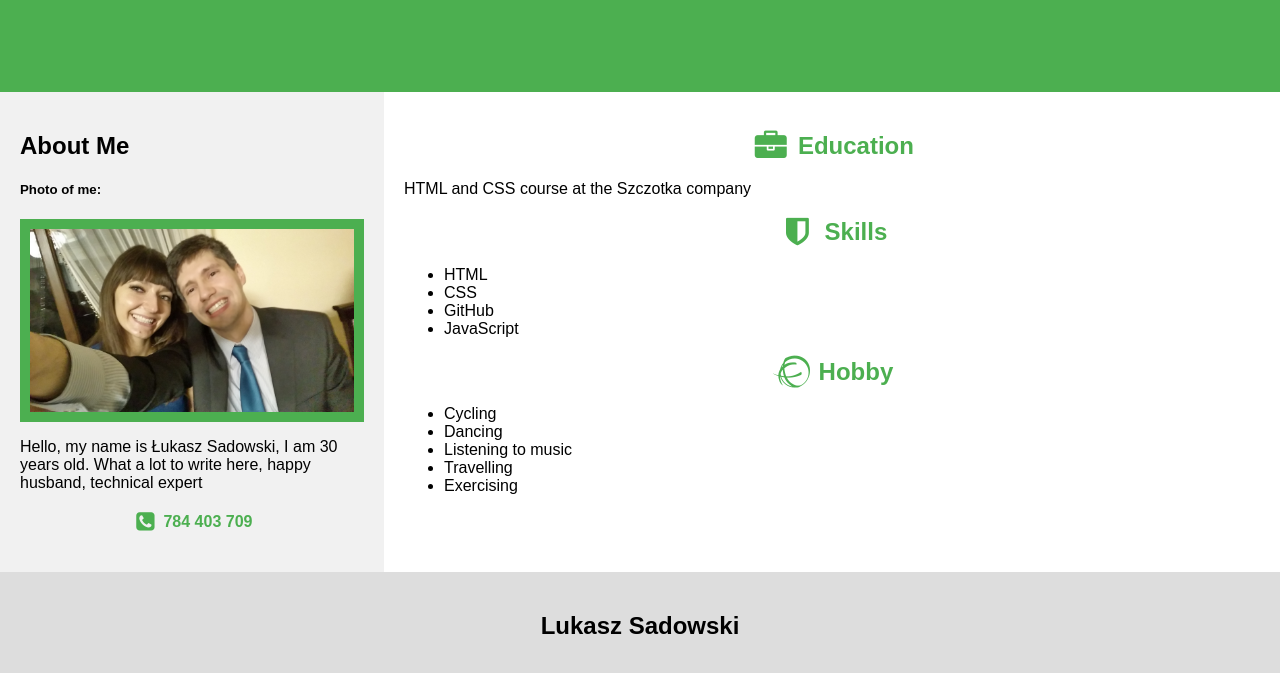
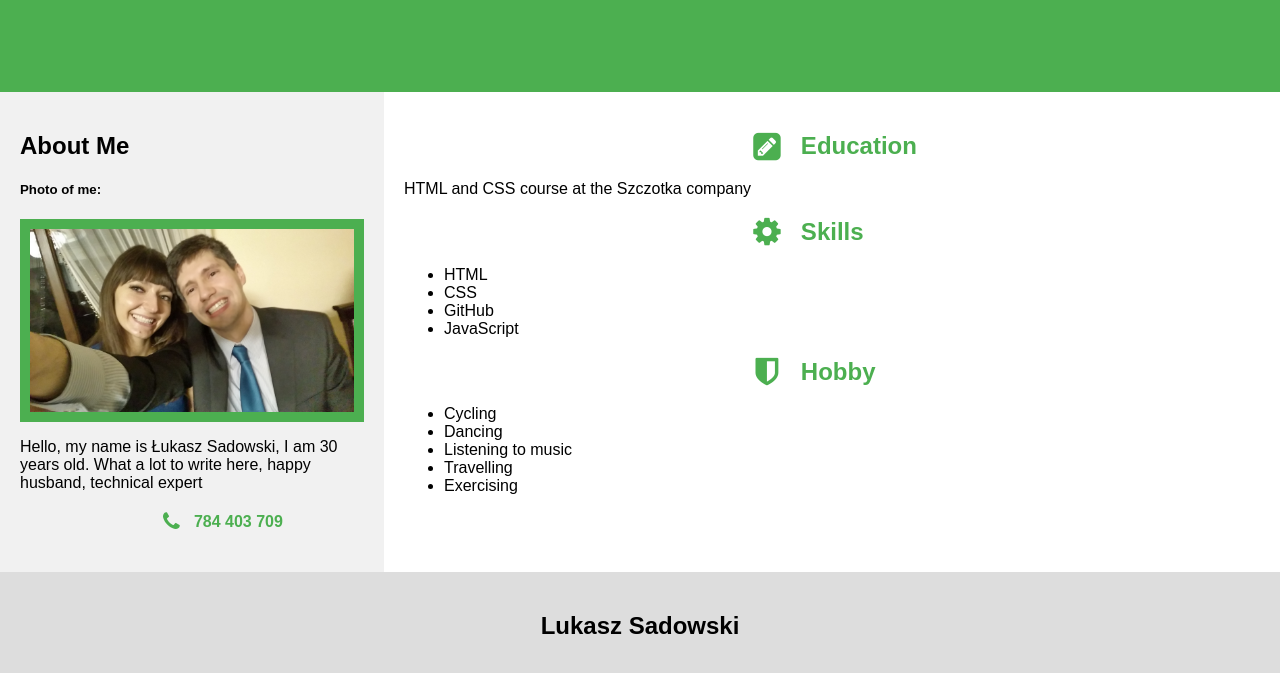
Before and after one commit to LukaszSadowskiPL/LukaszSadowskiPL.github.io, a plain HTML site: page cv.html in a window 1280 px wide. Shown: the part 193-866 px from the top of the page. Drawn offline with Linux system fonts and the light colour scheme.

Commit message:
centerIcons

```diff
--- a/cv.html
+++ b/cv.html
@@ -18,21 +18,21 @@
             <div class="img" style="height:auto;"><img src="resource/photo/8.jpg" style="width: 100%" onclick="myFunction(this);"></div>
             <p>Hello, my name is Łukasz Sadowski, I am 30 years old. What a lot to write here, happy husband, technical expert</p>
 
-            <h4><i class="fa fa-phone-square fa-lg fa-fw" aria-hidden="true"></i> 784 403 709</h4>
+            <h4><i class="fa fa-phone fa-lg fa-fw"></i>&nbsp; 784 403 709</h4>
 
           </div>
           <div class="main">
-            <h2><i class="fa fa-briefcase fa-lg fa-fw"></i> Education</h2>
+              <h2><i class="fa fa-pencil-square fa-lg fa-fw"></i>&nbsp; Education</h2>
             <p> HTML and CSS course at the Szczotka company </p>
 
-             <h2><i class="fa fa-shield fa-lg fa-fw"></i> Skills</h2>
+             <h2><i class="fa fa-cog fa-lg fa-fw"></i></i>&nbsp; Skills</h2>
             <ul>
                 <li>HTML</li>
                 <li>CSS</li>
                 <li>GitHub</li>
                 <li>JavaScript</li>
             </ul>
-            <h2><i class="fa fa-ravelry fa-lg fa-fw"></i> Hobby</h2>
+            <h2><i class="fa fa-shield fa-lg fa-fw"></i>&nbsp; Hobby</h2>
             <ul>
               <li>Cycling</li>
               <li>Dancing</li>
--- a/resource/style/cv.css
+++ b/resource/style/cv.css
@@ -23,13 +23,17 @@ body {
 }
 
 .main h2 {
-  color: #4CAF50 ;
-  text-align: center;
+  color: #4caF50 ;
+  position: inherit;
+  margin-left: 40%;
 }
+
+
 
 .side h4 {
   color: #4CAF50 ;
-  text-align: center ;
+  position: inherit;
+  margin-left: 40%;
 }
 
 
```
